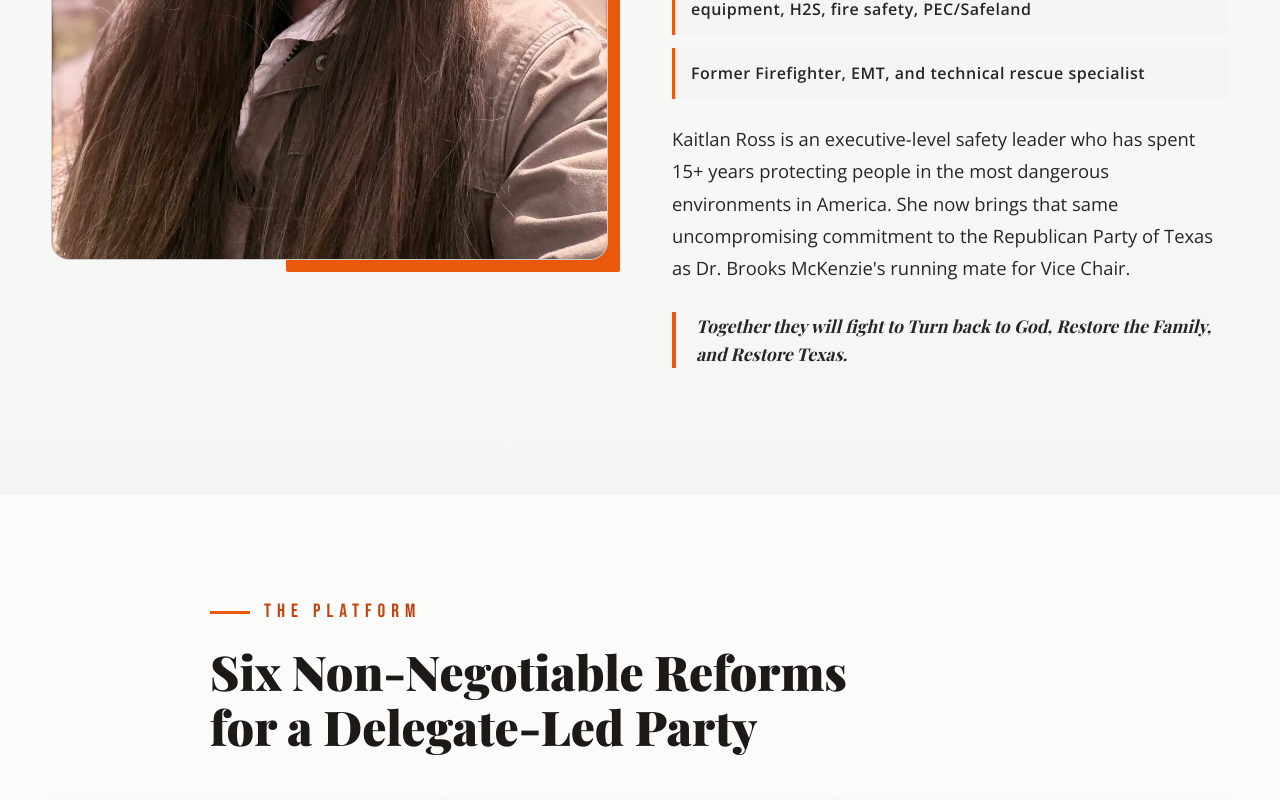
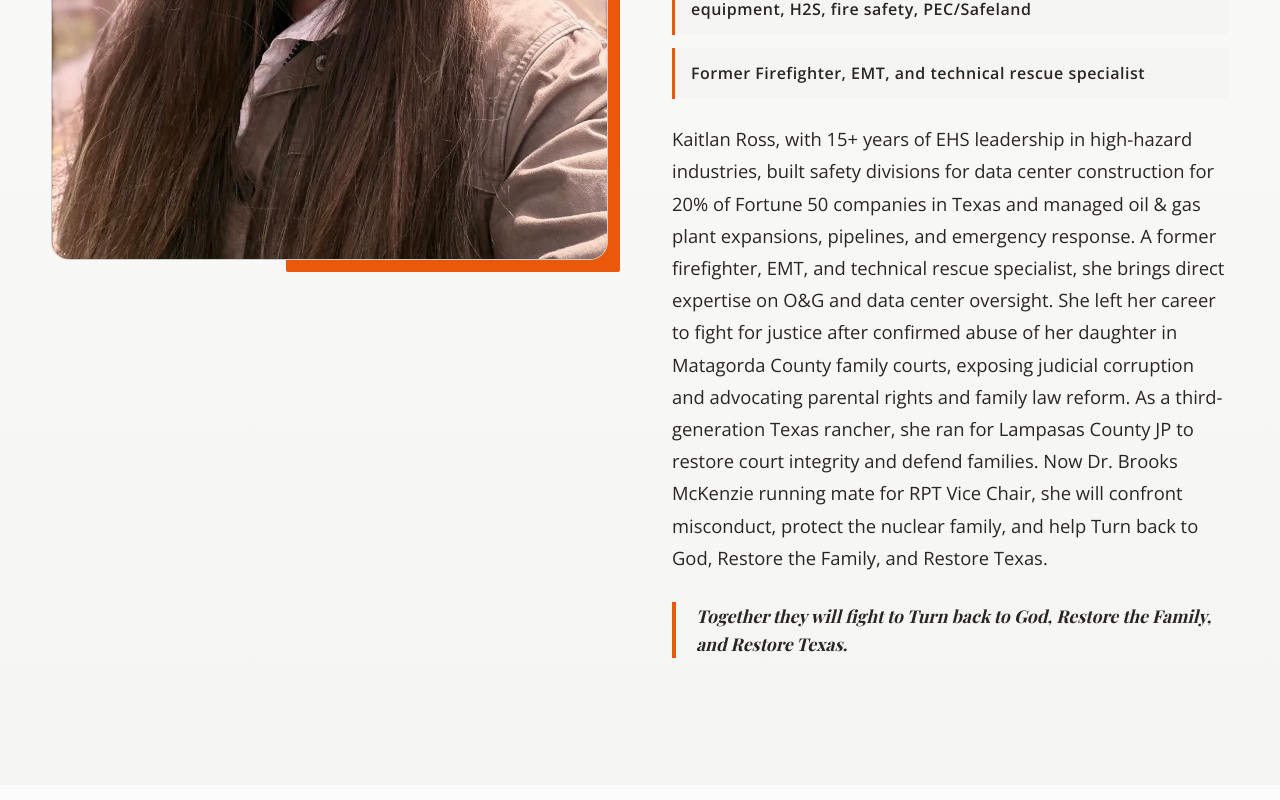
Before and after one commit to Ayden-wright/Brooks4tx.org, a React (Vite) app: page / in a window 1280 px wide. Shown: the part 3980-4780 px from the top of the page. Built offline with nearby package versions, Linux system fonts and the light colour scheme; the HTML template or start-up script is replaced by a standard one.

Commit message:
Update Kaitlan Ross bio

```diff
--- a/src/components/UnifiedTicket.jsx
+++ b/src/components/UnifiedTicket.jsx
@@ -55,9 +55,7 @@ const UnifiedTicket = () => {
           </div>
 
           <p>
-            Kaitlan Ross is an executive-level safety leader who has spent 15+ years protecting people in the most
-            dangerous environments in America. She now brings that same uncompromising commitment to the Republican
-            Party of Texas as Dr. Brooks McKenzie's running mate for Vice Chair.
+            Kaitlan Ross, with 15+ years of EHS leadership in high-hazard industries, built safety divisions for data center construction for 20% of Fortune 50 companies in Texas and managed oil &amp; gas plant expansions, pipelines, and emergency response. A former firefighter, EMT, and technical rescue specialist, she brings direct expertise on O&amp;G and data center oversight. She left her career to fight for justice after confirmed abuse of her daughter in Matagorda County family courts, exposing judicial corruption and advocating parental rights and family law reform. As a third-generation Texas rancher, she ran for Lampasas County JP to restore court integrity and defend families. Now Dr. Brooks McKenzie running mate for RPT Vice Chair, she will confront misconduct, protect the nuclear family, and help Turn back to God, Restore the Family, and Restore Texas.
           </p>
 
           <blockquote style={{
```
Also changed, not shown: 1 other file (tests, documents, lock files or other folders).
